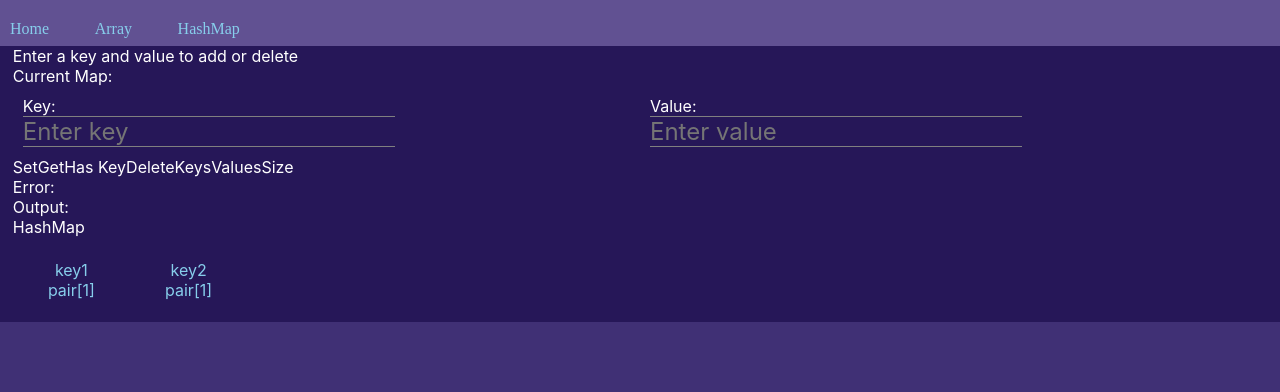
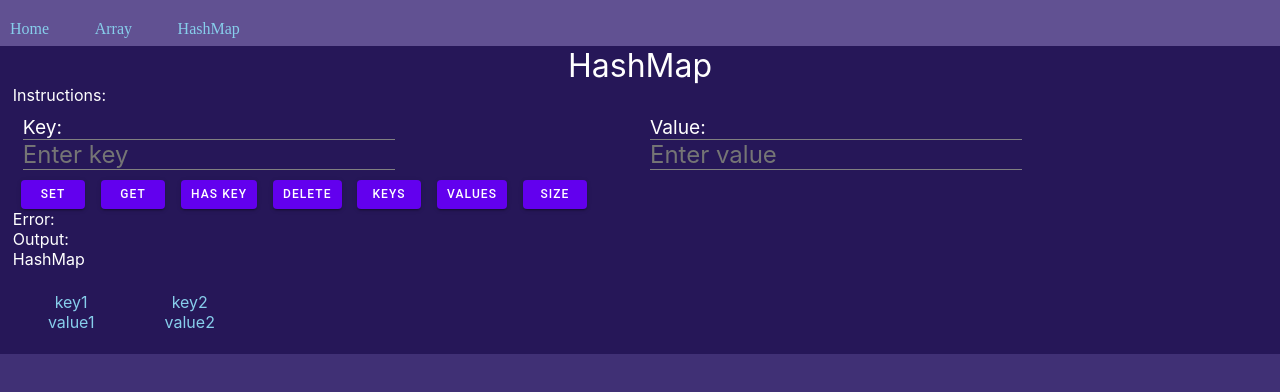
Before and after one commit to kjameer0/hashmap-visualizer, a React (Vite) app: page /hashmap in a window 1280 px wide. Shown: the top 392 px of the page. Built offline with nearby package versions, Linux system fonts and the light colour scheme.

Commit message:
feature: set has map value

```diff
--- a/src/components/HashVis.tsx
+++ b/src/components/HashVis.tsx
@@ -12,7 +12,7 @@ export default function HashVis({
         return (
           <li key={index}>
             <p>{pair[0]}</p>
-            <p>pair[1]</p>
+            <p>{pair[1]}</p>
           </li>
         );
       })}
--- a/src/components/visualizers/hashmap.tsx
+++ b/src/components/visualizers/hashmap.tsx
@@ -1,4 +1,5 @@
 import React, { useState } from 'react';
+import { produceErrorMessage } from 'utils/arr-utils';
 import HashVis from 'components/HashVis';
 export default function HashMap() {
   const [hashmap, setHashmap] = useState(
@@ -11,11 +12,27 @@ export default function HashMap() {
   const [hashVal, setHashVal] = useState('');
   const [errorText, setErrorText] = useState('');
   const [output, setOutPut] = useState('');
+  function handleSet() {
+    //checks if key exists, creates new map, adds new value, clears fields
+    try {
+      let val = hashVal;
+      if (!hashKey) throw new Error('No Key Given');
+      if (val.length === 0) val = 'true';
+      const newMap = new Map([...hashmap]);
+      newMap.set(hashKey, val);
+      setHashmap(newMap);
+      setHashKey('');
+      setHashVal('');
+    } catch (error) {
+      const err = produceErrorMessage(error);
+      setErrorText(err);
+    }
+  }
   return (
     <div className="container">
+      <h1>HashMap</h1>
       <div className="instructions">
-        <p>Enter a key and value to add or delete</p>
-        <p>Current Map:{}</p>
+        <p>Instructions:</p>
       </div>
       <div className={'hash-form'}>
         <div className="hash-input">
@@ -43,13 +60,15 @@ export default function HashMap() {
           </div>
         </div>
         <div className="hash-buttons">
-          <button>Set</button>
-          <button>Get</button>
-          <button>Has Key</button>
-          <button>Delete</button>
-          <button>Keys</button>
-          <button>Values</button>
-          <button>Size</button>
+          <button className="main-button" onClick={handleSet}>
+            Set
+          </button>
+          <button className="main-button">Get</button>
+          <button className="main-button">Has Key</button>
+          <button className="main-button">Delete</button>
+          <button className="main-button">Keys</button>
+          <button className="main-button">Values</button>
+          <button className="main-button">Size</button>
         </div>
         <div className="hash-output">
           <p>Error: {errorText}</p>
--- a/src/index.css
+++ b/src/index.css
@@ -196,8 +196,13 @@ input {
   border: 0px solid red;
   margin: 10px;
   flex-basis: 50%;
+
 }
-.hash-input > .hash-field > label > input {
+.hash-field > p {
+  font-size: 1.2rem;
+}
+.hash-field > label > input {
+  display: inline-block;
   font-size: 1.5rem;
   background-color: transparent;
   border: 0px solid red;
```
